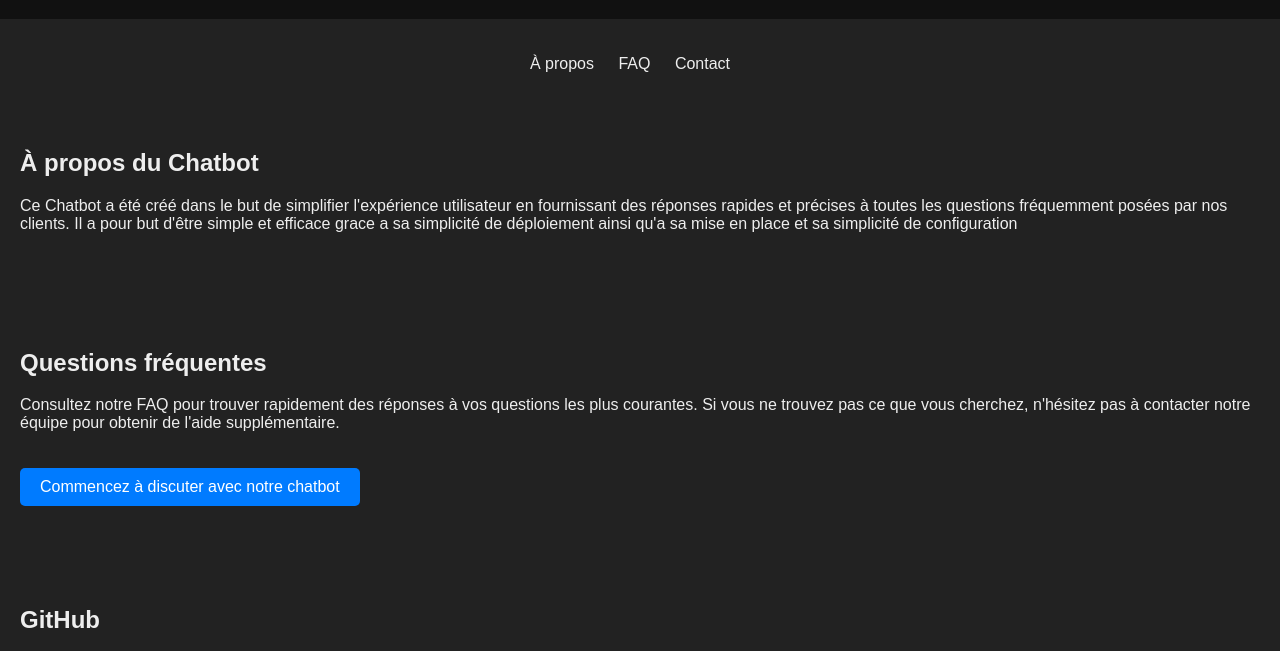
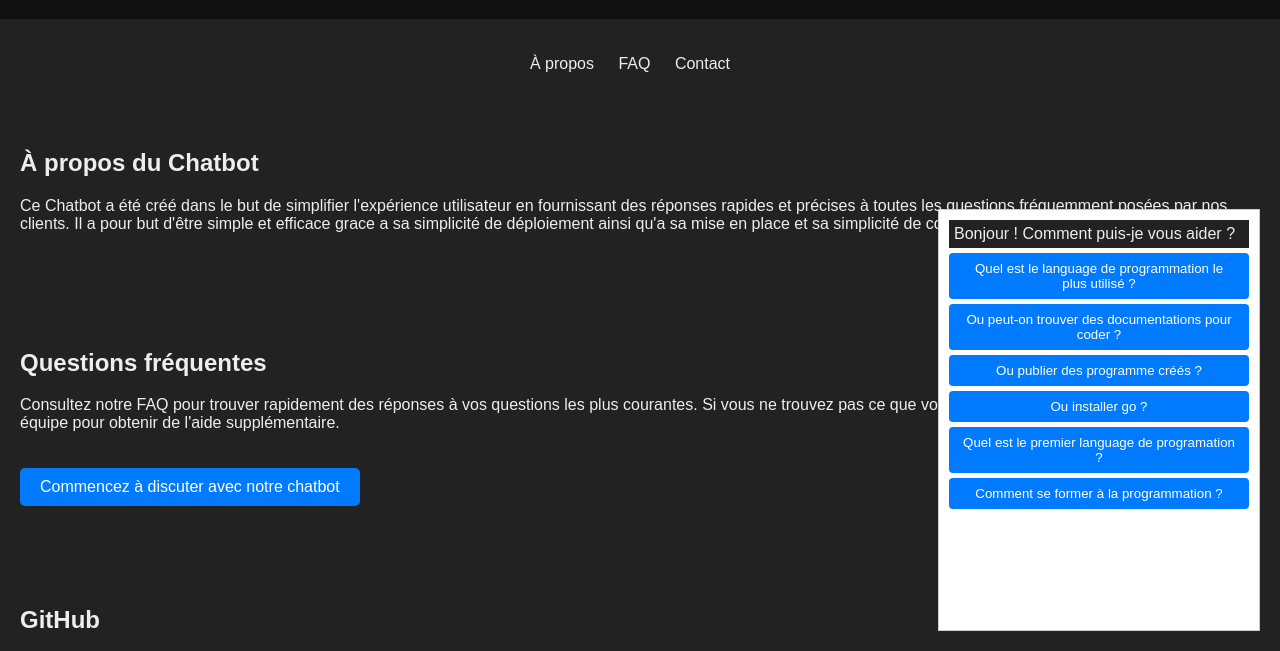
Before and after one commit to lukascristofaro/yboostchatbot.github.io, a plain HTML site: page index.html in a window 1280 px wide. Shown: the part 149-800 px from the top of the page. Drawn offline with Linux system fonts and the light colour scheme.

Commit message:
add chatbot

```diff
--- /dev/null
+++ b/chatbot/script.js
@@ -0,0 +1,88 @@
+document.addEventListener("DOMContentLoaded", function() {
+  const chatArea = document.createElement("div");
+  chatArea.id = "chat-area";
+  document.body.appendChild(chatArea);
+
+  const options = [
+      {
+          question: "Bonjour ! Comment puis-je vous aider ?",
+          answers: [
+              { text: "Quel est le language de programmation le plus utilisé ?", nextQuestion: 1 },
+              { text: "Ou peut-on trouver des documentations pour coder ?", nextQuestion: 2 },
+              { text: "Ou publier des programme créés ?", nextQuestion: 3 },
+              { text: "Ou installer go ?", nextQuestion: 4 },
+              { text: "Quel est le premier language de programation ?", nextQuestion: 5 },
+              { text: "Comment se former à la programmation ?", nextQuestion: 6 }
+
+          ]
+      },
+      {
+          question: "Python est globalement le plus utilisé. Il est principalement utilisé en Data. Pour des jeux video, les plus utilisés sont C++ et C#." +
+              " Pour des site web, il s'agit d'HTML/CSS, JavaScript et PHP",
+          answers: [
+            {text: "done", nextQuestion: null}
+          ]
+      },
+      {
+          question: "Sur devdocs vous pourrez trouver la documentation de plusieurs langages de programmation : https://devdocs.io/",
+          answers: [
+            {text: "done", nextQuestion: null}
+        ]
+      },
+      {
+          question: "Sur github : Il permet également de travailler en groupe plus facilement https://github.com/",
+          answers: [
+            {text: "done", nextQuestion: null}
+        ]
+      },
+      {
+          question: "Vous pouvez le faire sur le site de docs officiel de go https://go.dev/doc/install",
+          answers: [
+            {text: "done", nextQuestion: null}
+        ]
+      },
+      {
+          question: "Il s'agit de Prolog en 1972 par Colmerauer",
+          answers: [
+            {text: "done", nextQuestion: null}
+        ]
+      },
+      {
+          question: "OpenClasseroom peut fournir des cours sur plusieurs langages de programmation : https://openclassrooms.com/",
+          answers: [
+            {text: "done", nextQuestion: null}
+        ]
+      }
+  ];
+
+  let currentQuestionIndex = 0;
+
+  function displayQuestion(questionIndex) {
+      const currentQuestion = options[questionIndex];
+      appendMessage("bot", currentQuestion.question);
+
+      const answers = currentQuestion.answers;
+      answers.forEach((answer, index) => {
+          const answerButton = document.createElement("button");
+          answerButton.textContent = answer.text;
+          answerButton.addEventListener("click", function() {
+              if (answer.nextQuestion !== null) {
+                  displayQuestion(answer.nextQuestion);
+              } else {
+                displayQuestion(0);
+                const currentQuestion = options[0];
+              }
+          });
+          chatArea.appendChild(answerButton);
+      });
+  }
+
+  function appendMessage(sender, message) {
+      const messageElement = document.createElement("div");
+      messageElement.classList.add(sender === "bot" ? "bot-message" : "user-message");
+      messageElement.textContent = message;
+      chatArea.appendChild(messageElement);
+  }
+
+  displayQuestion(currentQuestionIndex);
+});
--- /dev/null
+++ b/chatbot/style.css
@@ -0,0 +1,39 @@
+#chat-area {
+  position: fixed;
+  bottom: 20px;
+  right: 20px;
+  width: 300px;
+  height: 400px;
+  overflow-y: auto;
+  border: 1px solid #ccc;
+  padding: 10px;
+  background-color: #fff;
+}
+
+.user-message {
+  background-color: #f2f2f2;
+  margin-bottom: 5px;
+  padding: 5px;
+}
+
+.bot-message {
+  background-color: #e6f2ff;
+  margin-bottom: 5px;
+  padding: 5px;
+}
+
+button {
+  display: block;
+  width: 100%;
+  padding: 8px 12px;
+  margin-bottom: 5px;
+  background-color: #007bff;
+  color: #fff;
+  border: none;
+  border-radius: 4px;
+  cursor: pointer;
+}
+
+button:hover {
+  background-color: #0056b3;
+}
--- a/index.html
+++ b/index.html
@@ -58,4 +58,5 @@
         <p>© 2024 Tous droits réservés.</p>
     </footer>
 </body>
+<script type="module" src="chatbot/script.js"></script>
 </html>
--- a/styles.css
+++ b/styles.css
@@ -87,3 +87,44 @@ footer ul li a {
 .cta:hover {
     background-color: #0056b3;
 }
+
+
+#chat-area {
+    position: fixed;
+    bottom: 20px;
+    right: 20px;
+    width: 300px;
+    height: 400px;
+    overflow-y: auto;
+    border: 1px solid #ccc;
+    padding: 10px;
+    background-color: #fff;
+  }
+
+  .user-message {
+    background-color: #f2f2f2;
+    margin-bottom: 5px;
+    padding: 5px;
+  }
+
+  .bot-message {
+    background-color: #222;
+    margin-bottom: 5px;
+    padding: 5px;
+  }
+
+  button {
+    display: block;
+    width: 100%;
+    padding: 8px 12px;
+    margin-bottom: 5px;
+    background-color: #007bff;
+    color: #fff;
+    border: none;
+    border-radius: 4px;
+    cursor: pointer;
+  }
+
+  button:hover {
+    background-color: #0056b3;
+  }
```
